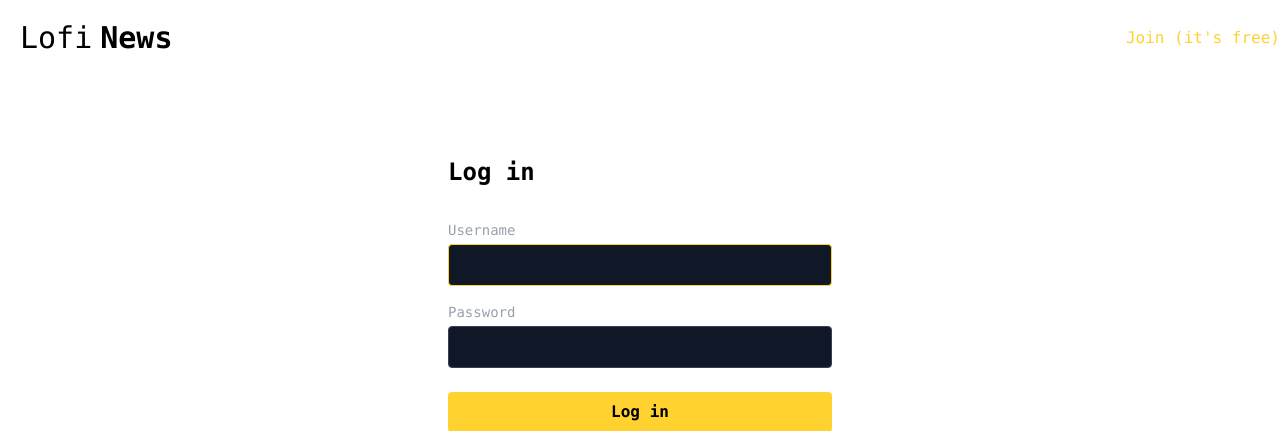
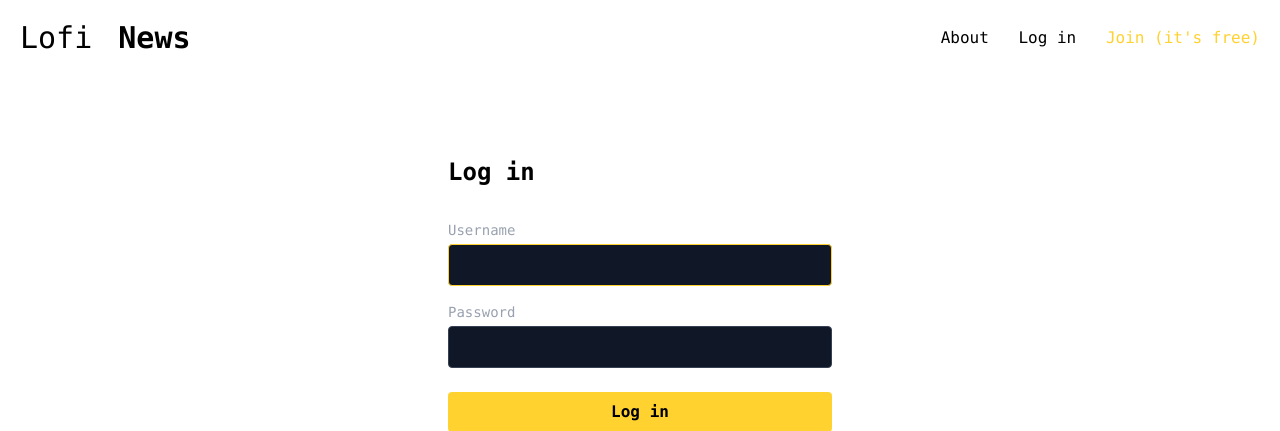
Before and after one commit to csdurfee/lofi_news, a Django app: page /accounts/login/ in a window 1280 px wide. Shown: the top 431 px of the page. Run offline with Django 5.2, Linux system fonts and the light colour scheme.

Commit message:
cleanup & use header component

```diff
--- /dev/null
+++ b/frontend/templates/frontend/body_header.html
@@ -0,0 +1,19 @@
+<header class="flex justify-between items-center">
+    <div class="inline-flex items-center p-5 text-3xl"><a href="/">Lofi <span class="pl-2 font-bold">News</span></a></div>
+    <div class="pr-5">
+        <span class="hidden min-[550px]:inline-flex">
+            <a href="/about">About</a>
+        </span>
+        {% if user.is_authenticated %}
+            <span class="inline-flex pl-5 text-gray-400">{{ user.username }}</span>
+            <form class="inline" method="post" action="/accounts/logout/">
+                {% csrf_token %}
+                <button type="submit" class="inline-flex pl-5 hover:text-amber-300 transition-colors">Log out</button>
+            </form>
+        {% else %}
+            <a class="inline-flex pl-5" href="/accounts/login/">Log in</a>
+            <a class="inline-flex pl-5 text-amber-300" href="/join">Join
+            <span class="hidden min-[550px]:inline-flex">&nbsp;(it's free)</span></a>
+        {% endif %}
+    </div>
+</header>
--- a/frontend/templates/registration/login.html
+++ b/frontend/templates/registration/login.html
@@ -7,12 +7,7 @@
     <title>Login – Lofi News</title>
 </head>
 <body class="font-mono dark dark:bg-black dark:text-white min-h-screen">
-    <header class="flex justify-between items-center">
-        <a class="inline-flex items-center p-5 text-3xl" href="/">Lofi <span class="pl-2 font-bold">News</span></a>
-        <div>
-            <a class="inline-flex pl-5 text-amber-300" href="/join">Join (it's free)</a>
-        </div>
-    </header>
+    {% include "frontend/body_header.html" %}
 
     <main class="flex justify-center mt-20 px-4">
         <div class="w-full max-w-sm">
```
Also changed, not shown: frontend/templates/frontend/index.html (+2 -19 lines).
